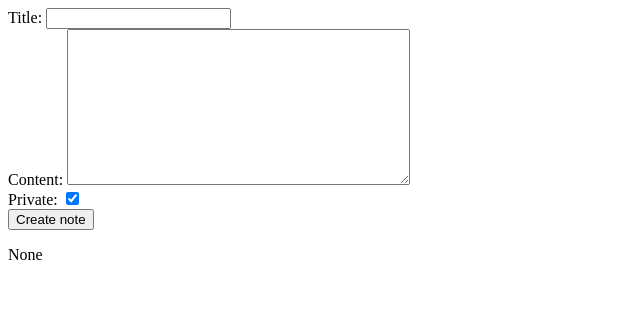
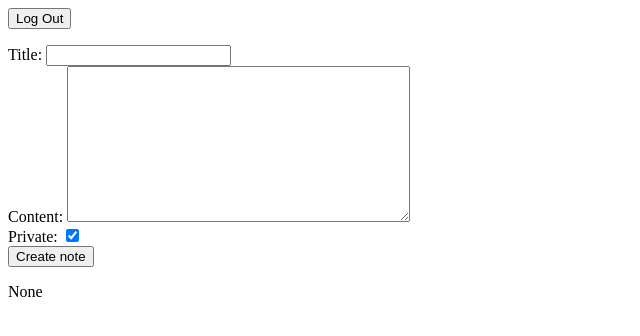
Before and after one commit to xk67/secure-notes, a Django app: page /notes/create in a window 1280 px wide. Shown: the top 336 px of the page, without its empty margins (0-640 px from the left). Run offline with Django 5.2, Linux system fonts and the light colour scheme; the visitor is signed in with stand-in values (Sample User, id 1).

Commit message:
feat(notes): Add logout button

```diff
--- a/src/notes/templates/notes/create.html
+++ b/src/notes/templates/notes/create.html
@@ -1,3 +1,5 @@
+{% include "notes/header.html" %}
+
 <form method="post">
     {% csrf_token %}
     {{ form }}
--- /dev/null
+++ b/src/notes/templates/notes/header.html
@@ -0,0 +1,6 @@
+<header>
+    <form action="{% url 'logout' %}" method="post">
+    {% csrf_token %}
+    <button type="submit">Log Out</button>
+    </form>
+</header>
```
